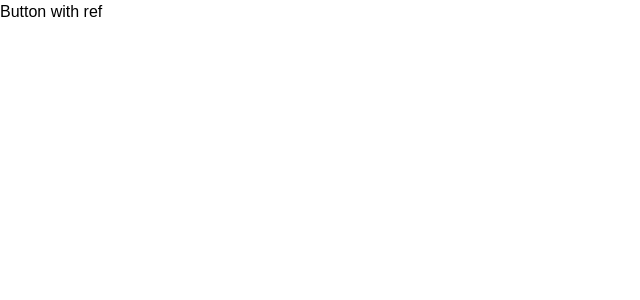
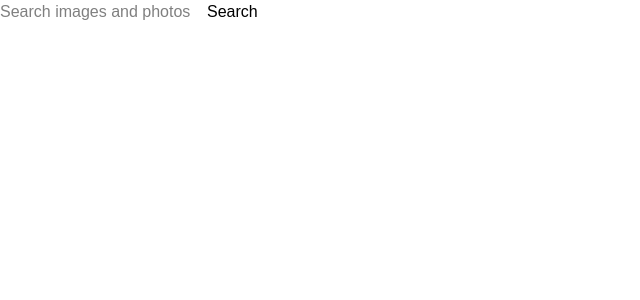
Before and after one commit to SLVladislav/my-react, a React (Vite) app: page / in a window 1280 px wide. Shown: the top 300 px of the page, without its empty margins (0-640 px from the left). Built offline with nearby package versions, Linux system fonts and the light colour scheme; no server answers.

Commit message:
add card

```diff
--- a/index.html
+++ b/index.html
@@ -8,7 +8,7 @@
     <title>Vite + React</title>
   </head>
   <body >
-    <div id="root"  className="flex flex-col items-center gap-6 p-6" ></div>
+    <div id="root"  className="" ></div>
     <script type="module" src="/src/main.jsx"></script>
   </body>
 </html>
--- a/src/components/App.jsx
+++ b/src/components/App.jsx
@@ -5,12 +5,14 @@
 // import userData from "../userData.json";
 // import phoneBooks from "../phoneBooks"
 
-import { useState } from "react";
-import { FeedbackForm } from "./FeedbackForm/FeedbackForm";
-import { AppPhoneBook } from "./Phonebook/AppPhoneBook/AppPhoneBook";
-import { HttpState } from "./HTTPHooks/HttpHooks";
-import { ArrayList } from "./HTTPHooks/UseMemo";
-import { UseFerence } from "./HTTPHooks/UseRef";
+import { AppPhotoSearch } from "./Photo Search/AppPhotoSearch";
+
+// import { useState } from "react";
+// import { FeedbackForm } from "./FeedbackForm/FeedbackForm";
+// import { AppPhoneBook } from "./Phonebook/AppPhoneBook/AppPhoneBook";
+// import { HttpState } from "./HTTPHooks/HttpHooks";
+// import { ArrayList } from "./HTTPHooks/UseMemo";
+// import { UseFerence } from "./HTTPHooks/UseRef";
 // import { LandSwitcher } from "./LandSwitcher/LandSwitcher";
 // import { LoginForm } from "./LoginForm/LoginForm";
 // import { LoginForm } from "./SearchBar/SearchBar";
@@ -71,7 +73,8 @@ export default function App() {
 
   return (
     <>
-      <UseFerence />
+      <AppPhotoSearch/>
+      {/* <UseFerence /> */}
       {/* <FeedbackForm/> */}
       {/* <LoginForm/> */}
       {/* <div>
--- a/src/components/HTTPHooks/UseRef.jsx
+++ b/src/components/HTTPHooks/UseRef.jsx
@@ -1,11 +1,11 @@
-import { useRef } from "react";
+// import { useRef } from "react";
 
-export const UseFerence = () => {
-    const btnRef = useRef();
-    console.log(btnRef);
+// export const UseFerence = () => {
+//     const btnRef = useRef();
+//     console.log(btnRef);
 
 
-    return <button ref={btnRef}>Button with ref</button>;
-};
+//     return <button ref={btnRef}>Button with ref</button>;
+// };
 
-console.log(UseFerence);
+// // console.log(UseFerence);
--- /dev/null
+++ b/src/components/Photo Search/AppPhotoSearch.jsx
@@ -0,0 +1,23 @@
+
+import { fetchArticlesWithTopic } from "../../photoSearch-api";
+import { SearchBar } from "./SearchBar/SearchBar";
+
+export const AppPhotoSearch = () => {
+    const response = fetchArticlesWithTopic()
+    console.log(response.data);
+
+
+    return (
+        <div>
+            <SearchBar/>
+        </div>
+    );
+}
+
+
+
+// Access Key  9EAxAt8Mvp0PI6gU1Y7LgJXP1cV1dF8Yl_68FbbpRUQ
+
+// Secret key rzlqtADLYs6uw7EuVt0_nI3bfNQOXMKTsGMk-WJdcz4
+
+// Application ID 764935
--- /dev/null
+++ b/src/components/Photo Search/ImageGallery/ImageCard/ImageCard.jsx
@@ -0,0 +1,7 @@
+export const ImageCard = () => {
+    return (
+        <div>
+            <img src="" alt="" />
+        </div>
+    );
+}
--- /dev/null
+++ b/src/components/Photo Search/ImageGallery/Imagegallery.jsx
@@ -0,0 +1,13 @@
+export const ImageGallery = () => {
+    return (
+        <ul>
+            {/* Набір елементів списку із зображеннями */}
+            <li>
+                <div>
+                    <img src="" alt="" />
+                </div>
+            </li>
+        </ul>
+
+    );
+}
--- /dev/null
+++ b/src/components/Photo Search/SearchBar/SearchBar.jsx
@@ -0,0 +1,15 @@
+export const SearchBar = () => {
+    return (
+        <header>
+            <form>
+                <input
+                    type="text"
+                    name="topic"
+                    placeholder="Search images and photos"
+                />
+                <button type="submit">Search</button>
+            </form>
+        </header>
+
+    );
+}
--- /dev/null
+++ b/src/photoSearch-api.js
@@ -0,0 +1,11 @@
+import axios from "axios";
+
+
+
+axios.defaults.baseURL = "https://api.unsplash.com";
+axios.defaults.headers.common['Authorization'] = "Client-ID 9EAxAt8Mvp0PI6gU1Y7LgJXP1cV1dF8Yl_68FbbpRUQ"
+export  const  fetchArticlesWithTopic = async topic => {
+    const response = await axios.get(`/search/photos?query=${topic}`);
+
+    return response.data;
+}
```
